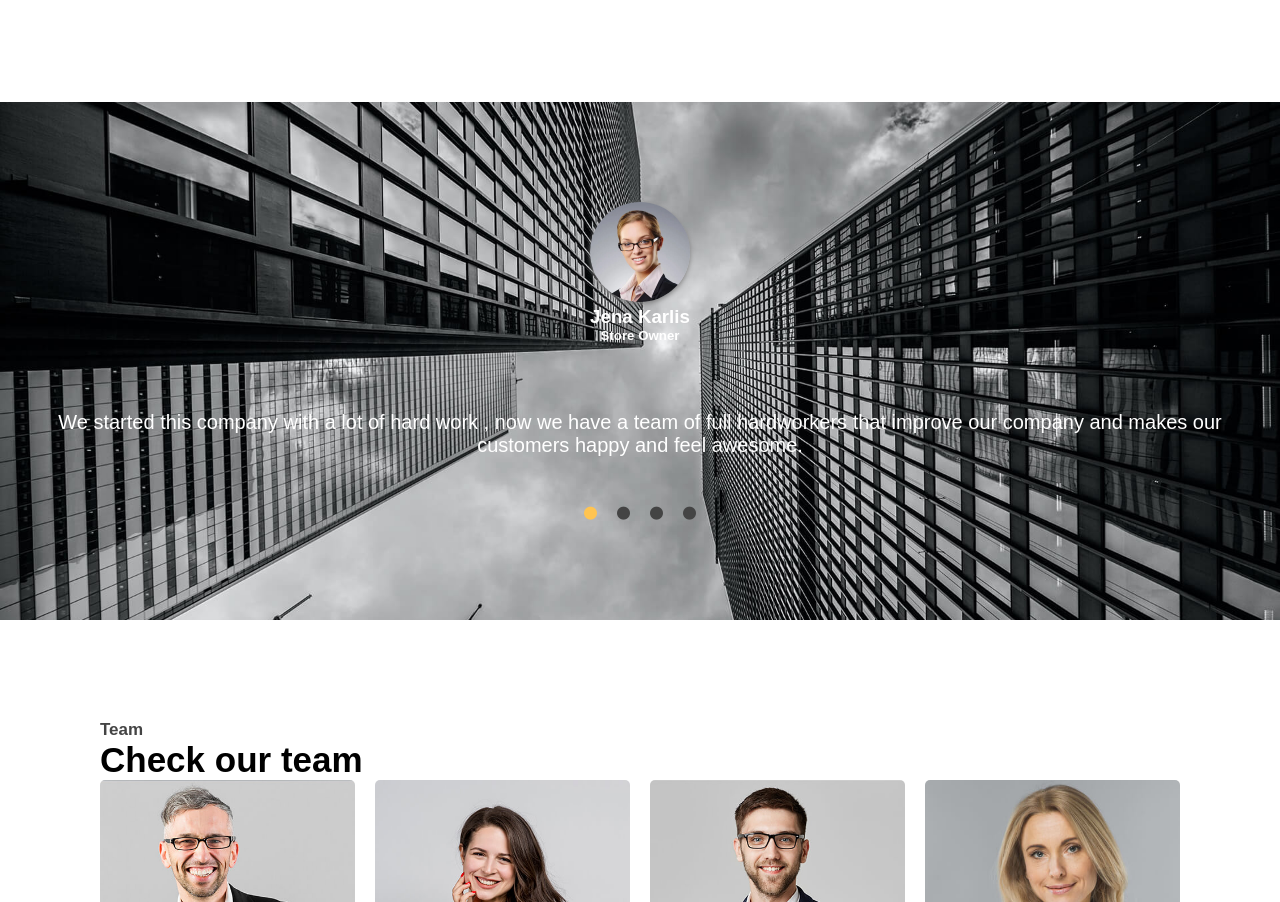
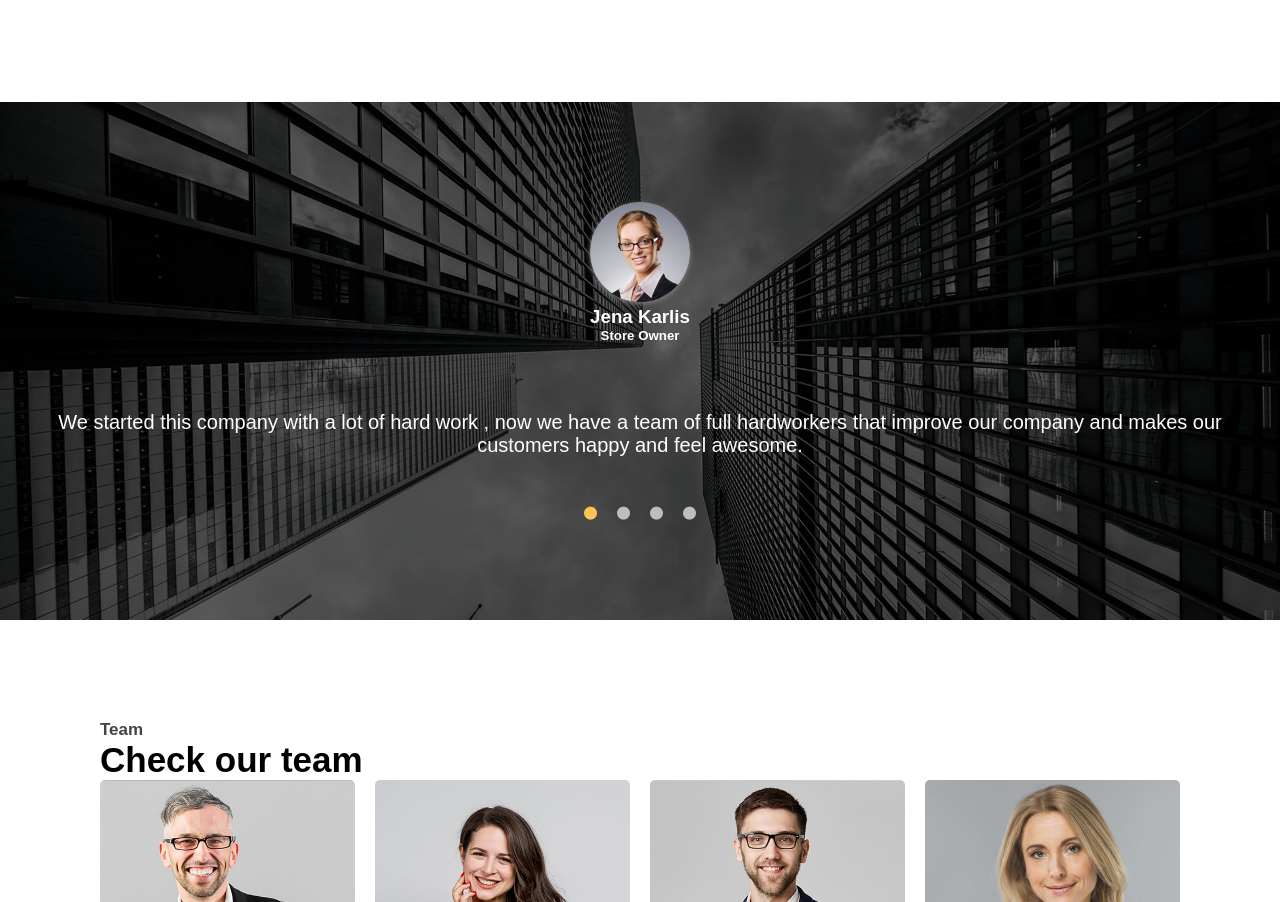
Before and after one commit to Enis-Abazi/gp2022, a plain HTML site: page index.html in a window 1280 px wide. Shown: the part 5349-6251 px from the top of the page. Drawn offline with Linux system fonts and the light colour scheme.

Commit message:
Upgraded
Upgraded

```diff
--- a/css/style.css
+++ b/css/style.css
@@ -586,6 +586,20 @@ i {
     position: relative;
 }
 
+.quote::before {
+    position: absolute;
+    left: 0;
+    top: 0;
+    bottom: 0;
+    right: 0;
+    content: "";
+    background: rgba(0, 0, 0, 0.6);
+}
+
+.quote .container {
+    position: relative !important;
+}
+
 .quote .center {
     padding: 100px 0 100px 0;
     text-align: center;
@@ -621,7 +635,7 @@ i {
 
 .quote .center .icons i {
     font-size: 13px;
-    color: #444;
+    color: rgb(190, 190, 190);
 }
 
 .quote .center .icons i:nth-child(1) {
```
